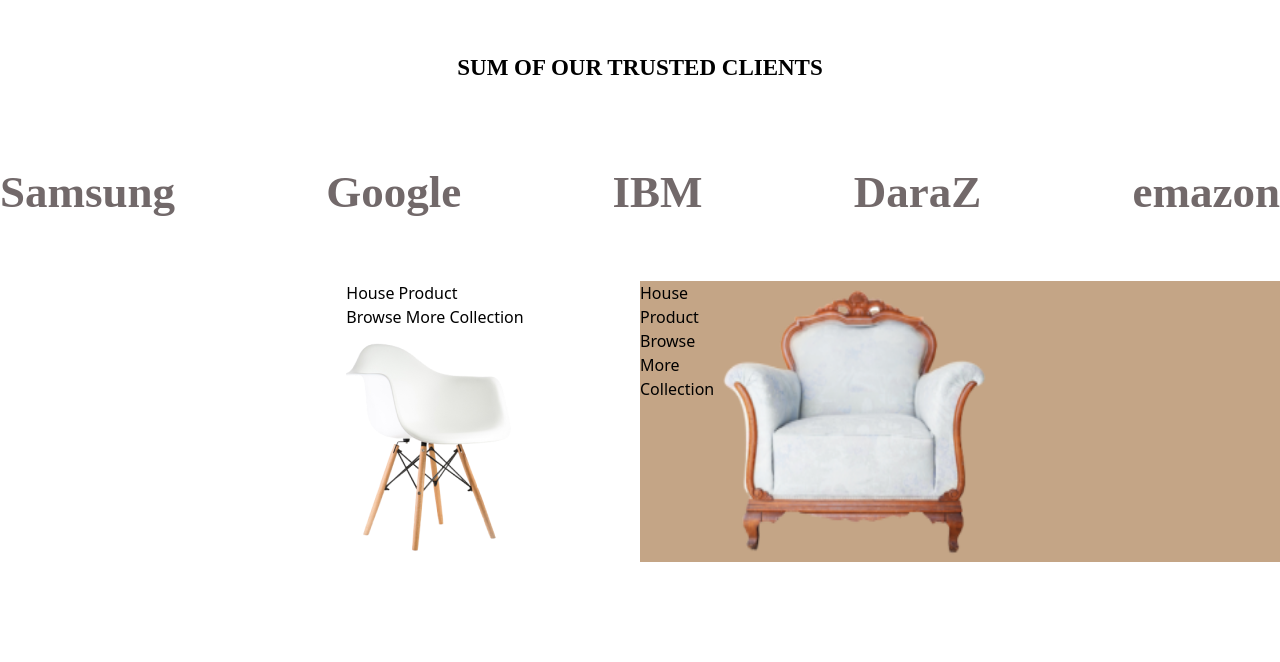
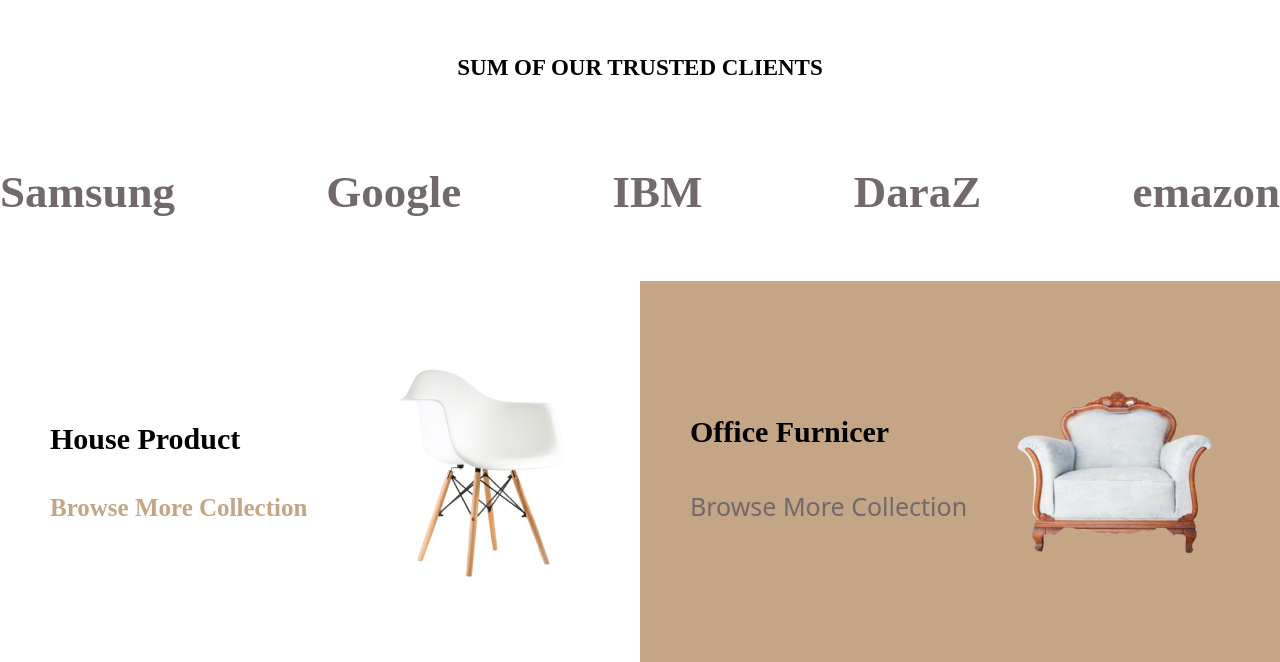
Before and after one commit to minhazulabidin/mistrium, a React (Vite) app: page / in a window 1280 px wide. Shown: the part 950-1612 px from the top of the page. Before the commit the page ends 1512 px from the top, so only its background shows below. Built offline with nearby package versions, Linux system fonts and the light colour scheme.

Commit message:
collection added

```diff
--- a/src/Components/Pages/Home/Collection.jsx
+++ b/src/Components/Pages/Home/Collection.jsx
@@ -6,22 +6,23 @@
 
 const Collection = () => {
     return (
-        <section className='relative after:content-[""] after:absolute after:top-0 after:right-0 after:bottom-0 after:w-[50%] after:bg-primary after:z-0 justify-center flex mt-[66px]'>
-            <Container className="relative z-10">
-                <Flex>
-                    <div className='w-2/4 justify-between'>
-                        <div>
-                            <h2>House Product</h2>
-                            <p>Browse More Collection</p>
+        <section className="relative mt-[66px]">
+            <div className="absolute top-0 right-0 w-1/2 h-full bg-primary -z-10"></div>
+            <Container>
+                <Flex className="justify-between">
+                    <Flex className='w-2/4 justify-between items-center py-[74px] px-[50px]'>
+                        <div className='space-y-[41px]'>
+                            <h2 className='text-typography text-3xl'>House Product</h2>
+                            <p className='text-primary text-typography text-[25px]'>Browse More Collection</p>
                         </div>
-                        <img src={chair} alt="" />
-                    </div>
-                    <Flex className='w-2/4 '>
-                        <div>
-                            <h2>House Product</h2>
-                            <p>Browse More Collection</p>
+                        <img src={chair} alt="Chair" />
+                    </Flex>
+                    <Flex className='w-2/4 justify-between items-center py-[74px] px-[50px]'>
+                        <div className='space-y-[41px]'>
+                            <h2 className='text-3xl text-black text-typography'>Office Furnicer</h2>
+                            <p className='text-[25px] text-secondary'>Browse More Collection</p>
                         </div>
-                        <img src={sofa} alt="" />
+                        <img src={sofa} alt="Sofa"/>
                     </Flex>
                 </Flex>
             </Container>
--- a/src/Components/Utilities/Container.jsx
+++ b/src/Components/Utilities/Container.jsx
@@ -1,9 +1,9 @@
 import React from 'react'
 
-const Container = ({children,className}) => {
+const Container = ({ children, className }) => {
   return (
-    <div className={`max-w-[1440px] mx-auto ${className}`}>
-        {children}
+    <div className={`max-w-[1280px] mx-auto ${className}`}>
+      {children}
     </div>
   )
 }
--- a/src/index.css
+++ b/src/index.css
@@ -26,3 +26,6 @@
 .p{
     @apply text-xl font-habibi font-normal leading-[28px] tracking-[2%] max-w-[471px];
 }
+.text-typography{
+    @apply font-gupter font-bold leading-[100%] tracking-[2%];
+}
```
